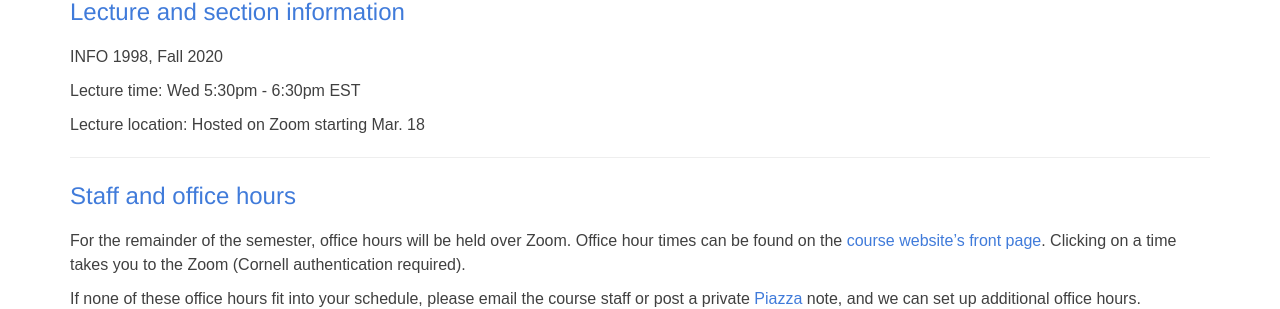
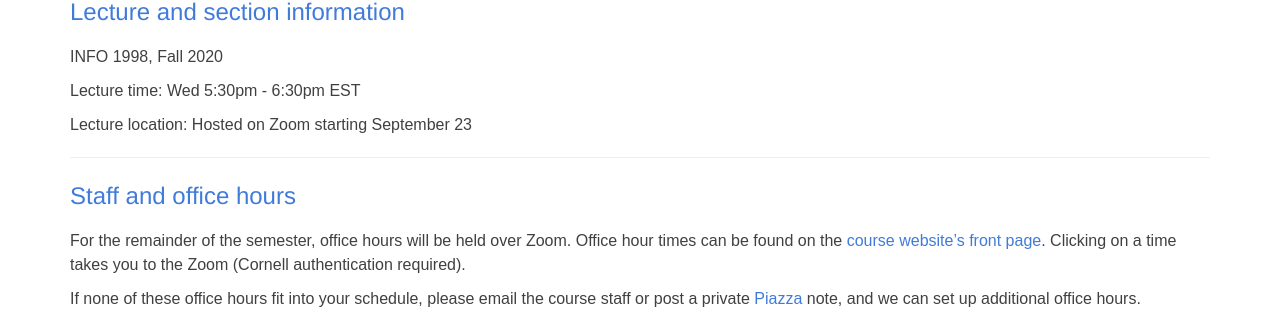
Before and after one commit to CornellDataScience/info1998, a Jekyll site: the page built from syllabus.md, in a window 1280 px wide and 900 px high. Shown: the part 184-493 px from the top of the window. Built offline with Jekyll 4.4.1, drawn with Linux system fonts in a browser that asks for light colours.

Commit message:
automated change

```diff
--- a/syllabus.md
+++ b/syllabus.md
@@ -7,14 +7,14 @@
 
 Lecture time: Wed 5:30pm - 6:30pm EST
 
-Lecture location: Hosted on Zoom starting Mar. 18
+Lecture location: Hosted on Zoom starting September 23
 
 ----------------------------------------------------------------------------------------
 ### Staff and office hours
 
 For the remainder of the semester, office hours will be held over Zoom. Office hour times can be found on the [course website's front page](https://cornelldatascience.github.io/info1998/). Clicking on a time takes you to the Zoom (Cornell authentication required).
 
-If none of these office hours fit into your schedule, please email the course staff or post a private [Piazza](https://www.piazza.com/cornell/spring2020/info1998) note, and we can set up additional office hours.
+If none of these office hours fit into your schedule, please email the course staff or post a private [Piazza](https://www.piazza.com/cornell/fall2020/info1998) note, and we can set up additional office hours.
 
 ----------------------------------------------------------------------------------------
 ### Course description
```
